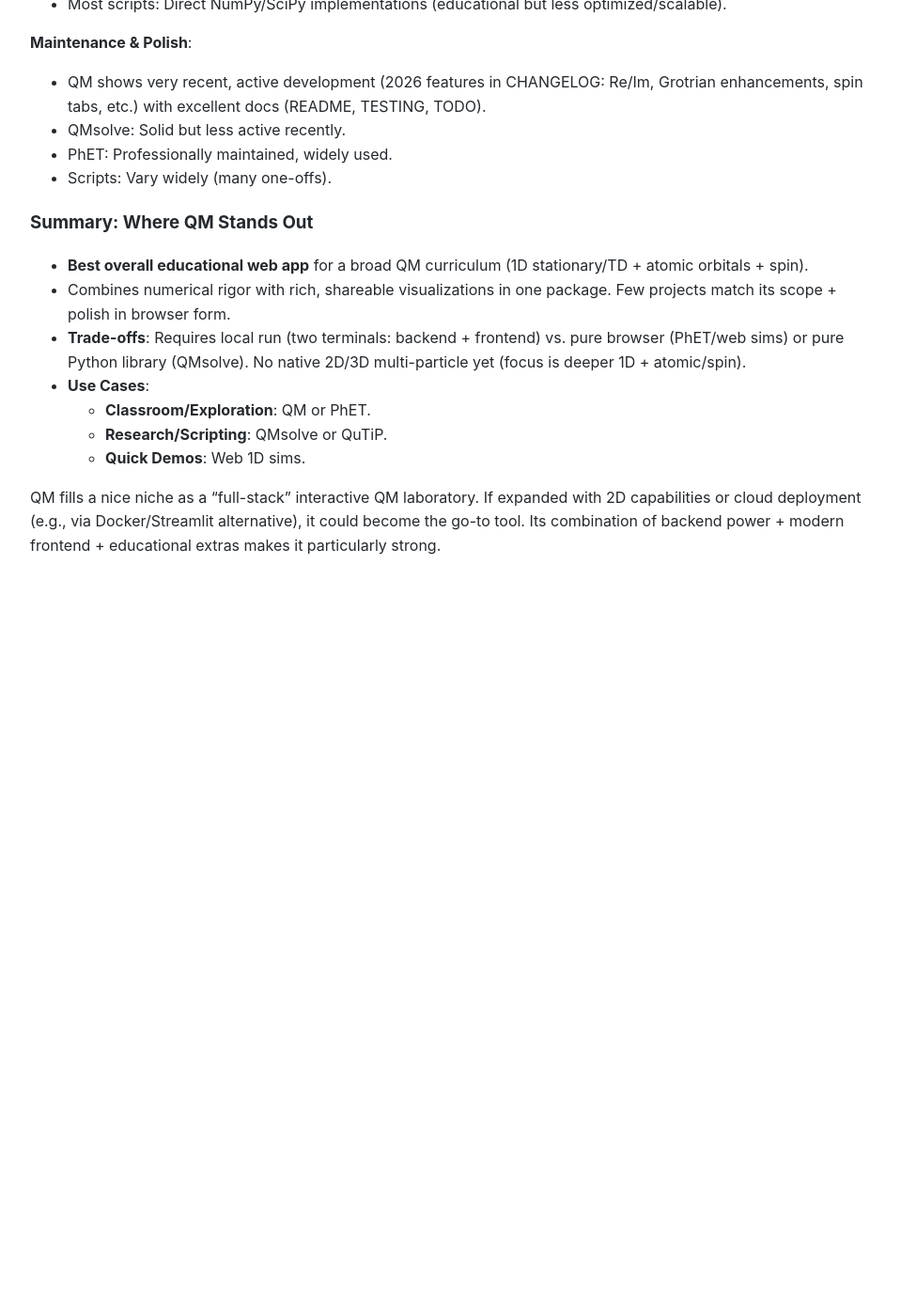
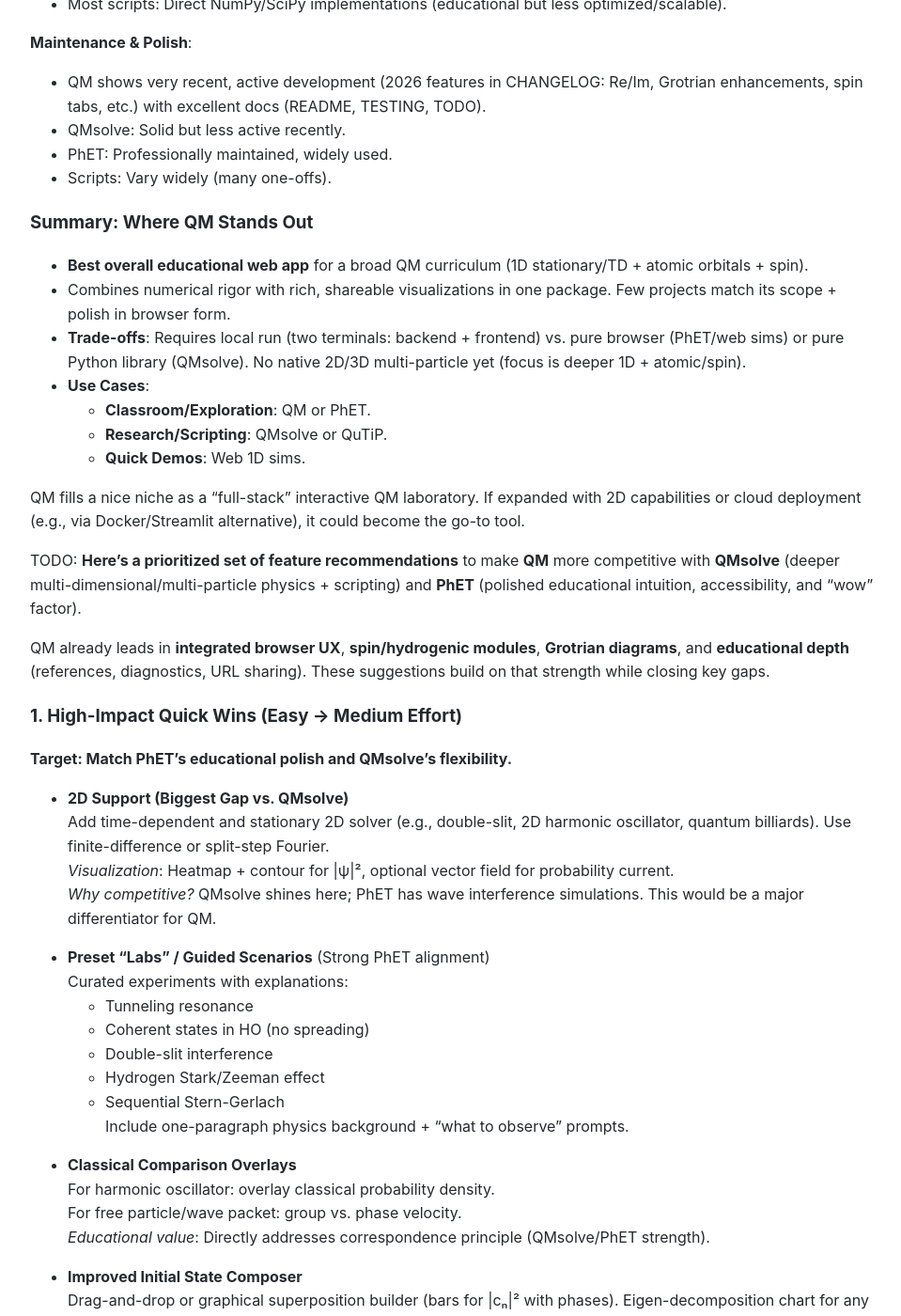
Before and after one commit to Michael-Lubinsky/michael-lubinsky.github.com, a Jekyll site: the page built from physics/competitors.md, in a window 1280 px wide and 1400 px high, scrolled down 3284 px. Shown: the whole window at 94% size, without its empty margins (158-1117 px from the left). Built offline with Jekyll 4.4.1, drawn with Linux system fonts in a browser that asks for light colours; our own code applies the rules of GitHub Pages for plain Markdown files; before the commit the page ends 3914 px from its top, so only the background shows below that; some of the changed text lies outside the part shown.

Commit message:
Update competitors.md

```diff
--- a/physics/competitors.md
+++ b/physics/competitors.md
@@ -112,4 +112,71 @@
   - **Research/Scripting**: QMsolve or QuTiP.
   - **Quick Demos**: Web 1D sims.
 
-QM fills a nice niche as a "full-stack" interactive QM laboratory. If expanded with 2D capabilities or cloud deployment (e.g., via Docker/Streamlit alternative), it could become the go-to tool. Its combination of backend power + modern frontend + educational extras makes it particularly strong.
+QM fills a nice niche as a "full-stack" interactive QM laboratory. If expanded with 2D capabilities or cloud deployment (e.g., via Docker/Streamlit alternative), it could become the go-to tool.
+
+
+ TODO:
+ **Here’s a prioritized set of feature recommendations** to make **QM** more competitive with **QMsolve** (deeper multi-dimensional/multi-particle physics + scripting) and **PhET** (polished educational intuition, accessibility, and "wow" factor).
+
+QM already leads in **integrated browser UX**, **spin/hydrogenic modules**, **Grotrian diagrams**, and **educational depth** (references, diagnostics, URL sharing). These suggestions build on that strength while closing key gaps.
+
+### 1. High-Impact Quick Wins (Easy → Medium Effort)
+**Target: Match PhET’s educational polish and QMsolve’s flexibility.**
+
+- **2D Support (Biggest Gap vs. QMsolve)**
+  Add time-dependent and stationary 2D solver (e.g., double-slit, 2D harmonic oscillator, quantum billiards). Use finite-difference or split-step Fourier.
+  *Visualization*: Heatmap + contour for |ψ|², optional vector field for probability current.
+  *Why competitive?* QMsolve shines here; PhET has wave interference simulations. This would be a major differentiator for QM.
+
+- **Preset "Labs" / Guided Scenarios** (Strong PhET alignment)
+  Curated experiments with explanations:
+  - Tunneling resonance
+  - Coherent states in HO (no spreading)
+  - Double-slit interference
+  - Hydrogen Stark/Zeeman effect
+  - Sequential Stern-Gerlach
+  Include one-paragraph physics background + "what to observe" prompts.
+
+- **Classical Comparison Overlays**
+  For harmonic oscillator: overlay classical probability density.
+  For free particle/wave packet: group vs. phase velocity.
+  *Educational value*: Directly addresses correspondence principle (QMsolve/PhET strength).
+
+- **Improved Initial State Composer**
+  Drag-and-drop or graphical superposition builder (bars for |cₙ|² with phases). Eigen-decomposition chart for any initial state (already in TODO).
+
+### 2. Medium-Term Features (Differentiation)
+**Target: Broaden appeal and usability.**
+
+- **Export / Shareable Animations**
+  GIF/MP4 export of time evolutions + parameter summary. Embeddable links or WebGL snapshots. PhET excels at shareability.
+
+- **Keyboard Shortcuts + Accessibility**
+  Space = play/pause, arrow keys for stepping, high-contrast mode, screen-reader support for plots. Makes it more PhET-like for classrooms.
+
+- **Multi-Particle / Entanglement Mode** (vs. QMsolve)
+  Start with two non-interacting particles (symmetric/antisymmetric states) → identical particles visualization. Later add interaction potentials.
+
+- **Perturbation Theory Tools**
+  First-order corrections, visualize perturbed vs. unperturbed states (already in TODO). Great for undergrad quantum courses.
+
+- **Wigner Function** (Advanced but distinctive)
+  Phase-space visualization for time evolution — shows negative regions (purely quantum). Few educational tools have this interactively.
+
+### 3. Longer-Term / Ambitious Enhancements
+- **3D Visualization** (e.g., hydrogen orbitals in full 3D with volume rendering or isosurfaces) — builds on existing 2D cross-sections.
+- **AI Assistant** — Natural language queries ("show me tunneling through a barrier with E < V0") that auto-configures parameters and explains results. Leverages QM’s strong physics backend.
+- **Mobile / Touch Optimization** — Better for classroom tablets.
+- **Standalone Web Version** (e.g., WASM backend or hosted demo) — reduces barrier vs. PhET’s zero-install.
+- **Python / API Export** — Allow exporting a Python script reproducing the current setup (bridges to QMsolve users).
+
+### Prioritization Advice
+1. **First**: 2D solver + Preset Labs + Classical overlays (biggest immediate competitiveness boost).
+2. **Second**: Export/share + accessibility + eigenstate decomposition.
+3. **Then**: Multi-particle and Wigner.
+
+### Why These Close the Gaps
+- **Vs. QMsolve**: Adds multi-dimensional depth and scripting-like reproducibility while keeping superior web interactivity.
+- **Vs. PhET**: Adds deeper numerical control, custom potentials, exact solvers, and advanced topics (spin, hydrogen fine structure) that PhET keeps conceptual.
+
+**QM’s current advantages** (browser app feel, spin module, Grotrian, URL state, API) are already excellent — lean into **"the most complete interactive QM laboratory"** positioning rather than trying to become a pure Python library.
```
